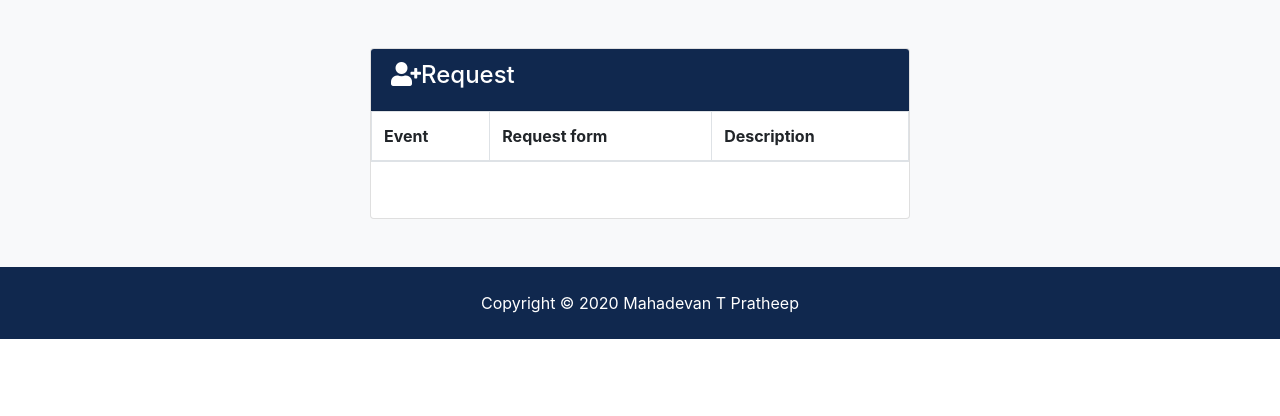
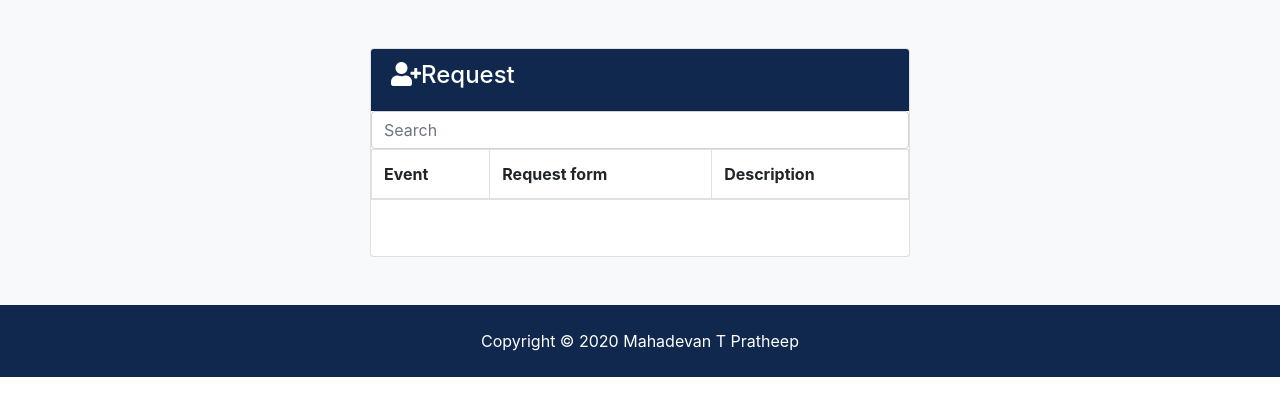
Before and after one commit to mahadevantpratheep/filetracking, a Django app: page /accounts/dashboard_fac in a window 1280 px wide. Shown: the part 80-496 px from the top of the page. Run offline with Django 3.2, Linux system fonts and the light colour scheme; lists and menus that the app fills with data are empty; some libraries are stand-ins or nearby versions.

Commit message:
last commit

```diff
--- a/accounts/admin.py
+++ b/accounts/admin.py
@@ -4,8 +4,9 @@ from .models import Permission
 
 
 class PermissionAdmin(admin.ModelAdmin):
-    list_display = ('evnt_name', 'accepted', 'myfile', 'description')
-    list_editable = ('accepted',)
+    list_display = ('evnt_name', 'accepted', 'myfile',
+                    'description',)
+    list_editable = ('accepted', )
 
 
 admin.site.register(Permission, PermissionAdmin)
--- a/accounts/views.py
+++ b/accounts/views.py
@@ -153,7 +153,7 @@ def reject_request(request, product_id):
     order.status = "Declined"
     order.save()
     # send_mail('Response to your' + order.evnt_name + 'request','Your response has been accepted', u.email, r.email)
-    messages.success(request, 'Permission Upadated!' + r.email)
+    messages.success(request, 'Permission Upadated!')
     return redirect('dashboard_fac')
 
 
--- a/templates/accounts/dashboard_fac.html
+++ b/templates/accounts/dashboard_fac.html
@@ -11,6 +11,15 @@
             <h4><i class="fas fa-user-plus"></i>Request</h4>
           </div>
           <table class="table table-bordered">
+            <thead>
+              <!-- Search form -->
+              <input
+                class="form-control"
+                type="text"
+                placeholder="Search"
+                aria-label="Search"
+              />
+            </thead>
             <thead>
               <tr>
                 <th>Event</th>
```
Also changed, not shown: accounts/migrations/0004_auto_20201003_1106.py (added), accounts/migrations/0005_remove_permission_is_staff.py (added).
